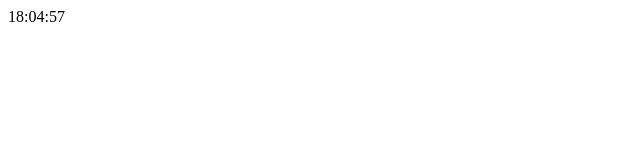
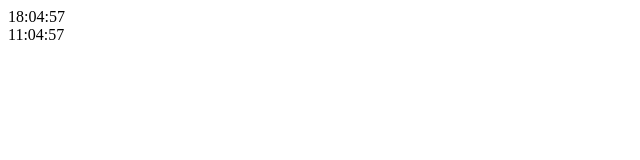
Before and after one commit to KsiuTretyakova/ElectronicClock, a plain HTML site: page index.html in a window 1280 px wide. Shown: the full height of the page, 0-640 px from the left. Drawn offline with Linux system fonts and the light colour scheme.

Commit message:
output timezona NewYork (-5)

```diff
--- a/index.html
+++ b/index.html
@@ -7,6 +7,7 @@
 </head>
 <body>
     <div id="clock"></div>
+    <div id="timezona"></div>
 
     <script src="script.js"></script>
 </body>
--- a/script.js
+++ b/script.js
@@ -8,3 +8,15 @@ function updateClock() {
 }
 
 setInterval(updateClock, 1000);
+
+function updateClock_timezona() {
+    const now_local = new Date();
+    const select_timezona = -5; //NewYork
+    const hours = String(now_local.getHours()-2+select_timezona).padStart(2, '0');
+    const minutes = String(now_local.getMinutes()).padStart(2, '0');
+    const seconds = String(now_local.getSeconds()).padStart(2, '0');
+
+    document.getElementById('timezona').textContent = `${hours}:${minutes}:${seconds}`;
+}
+
+setInterval(updateClock_timezona, 1000);
```
